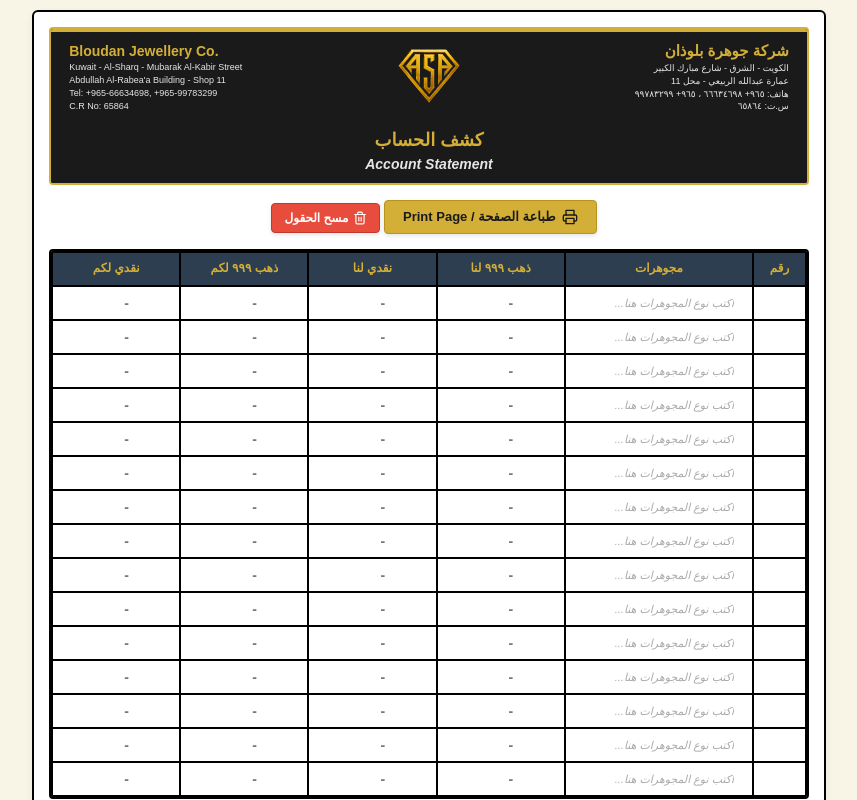
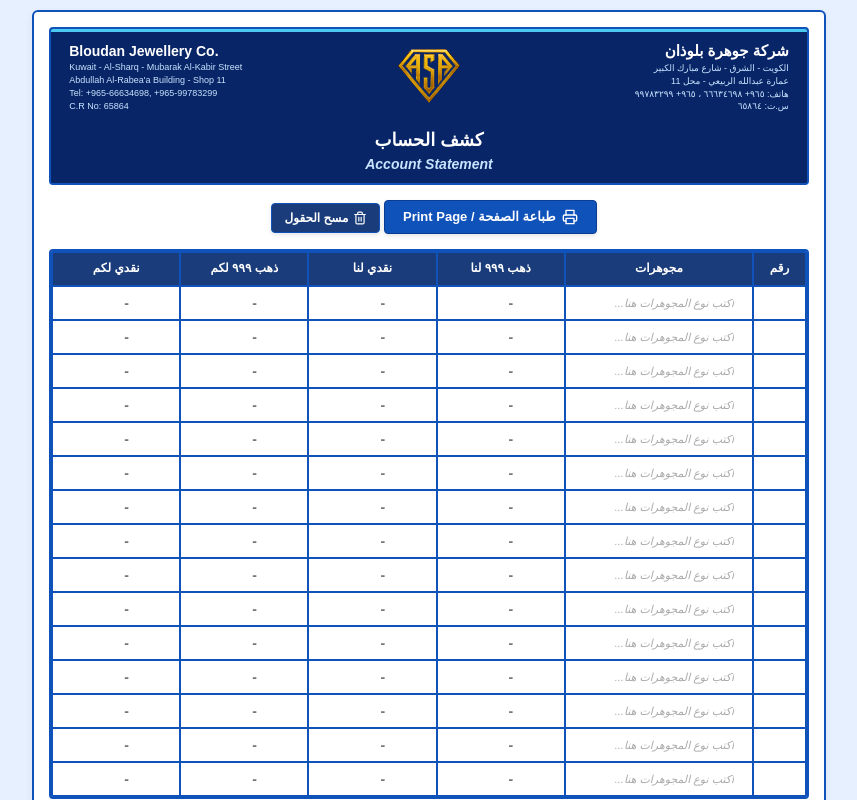
Before and after one commit to BLOUDANJEWELLERY/New, a plain HTML site: page ar.html in a window 1280 px wide. Shown: the top 800 px of the page, without its empty margins (211-1068 px from the left). Drawn offline with Linux system fonts and the light colour scheme.

Commit message:
Update ar.html

```diff
--- a/ar.html
+++ b/ar.html
@@ -20,7 +20,7 @@
         }
 
         body {
-            background-color: #f8f5e6;
+            background-color: #e6f0ff; /* Light sapphire blue background */
             color: #333;
             padding: 10px;
             font-size: 13px;
@@ -28,23 +28,23 @@
         }
 
         .container {
-            max-width: 210mm; /* A4 width */
-            min-height: 287mm; /* A4 height minus margins */
+            max-width: 210mm;
+            min-height: 287mm;
             margin: 0 auto;
             background-color: white;
             border-radius: 6px;
             box-shadow: 0 3px 8px rgba(0, 0, 0, 0.06);
             padding: 15px;
             position: relative;
-            border: 2px solid #000000;
+            border: 2px solid #0f52ba; /* Sapphire blue border */
         }
 
-        /* Main Header Container - Clean single block */
+        /* Main Header Container */
         .header-container {
             margin-bottom: 15px;
-            background-color: #1a1a1a;
+            background-color: #082567; /* Deep sapphire blue */
             border-radius: 4px;
-            border: 2px solid #d4af37;
+            border: 2px solid #0f52ba; /* Sapphire blue border */
             overflow: hidden;
             position: relative;
         }
@@ -56,7 +56,7 @@
             left: 0;
             right: 0;
             height: 3px;
-            background: #d4af37;
+            background: #4cc9f0; /* Light blue accent */
         }
 
         /* Top Row Header - English left, logo center, Arabic right */
@@ -65,7 +65,7 @@
             justify-content: space-between;
             align-items: center;
             padding: 10px 15px;
-            color: #d4af37;
+            color: #ffffff; /* White text */
             direction: ltr;
         }
 
@@ -89,6 +89,7 @@
         /* Increased Arabic company name font size */
         .company-info.arabic .company-name {
             font-size: 15px;
+            color: #ffffff; /* White text */
         }
 
         .company-logo {
@@ -106,18 +107,18 @@
             font-size: 14px;
             font-weight: bold;
             margin-bottom: 3px;
-            color: #d4af37;
+            color: #ffffff; /* White text */
             line-height: 1.2;
         }
 
         .company-details {
             font-size: 9px;
-            color: #e6e6e6;
+            color: #c9e4ff; /* Light blue text */
             line-height: 1.2;
         }
 
         .company-address, .company-phone, .company-cr {
-            color: #e6e6e6;
+            color: #c9e4ff; /* Light blue text */
             text-decoration: none;
             font-weight: normal;
             margin-top: 2px;
@@ -128,18 +129,18 @@
         .header-bottom {
             padding: 5px 15px 10px 15px;
             text-align: center;
-            background-color: #1a1a1a;
+            background-color: #082567; /* Deep sapphire blue */
         }
 
         .header-title {
             text-align: center;
-            color: #d4af37;
+            color: #ffffff; /* White text */
             direction: rtl;
         }
 
         .header-title h1 {
             font-size: 18px;
-            color: #d4af37;
+            color: #ffffff; /* White text */
             margin: 0;
             padding: 0;
             font-weight: bold;
@@ -148,7 +149,7 @@
 
         .header-title p {
             font-size: 14px;
-            color: #e6e6e6;
+            color: #c9e4ff; /* Light blue text */
             margin: 3px 0 0 0;
             padding: 0;
             font-weight: bold;
@@ -163,8 +164,8 @@
         }
 
         .print-btn {
-            background-color: #d4af37;
-            color: #1a1a1a;
+            background-color: #0f52ba; /* Sapphire blue */
+            color: #ffffff; /* White text */
             border: none;
             padding: 8px 18px;
             font-size: 13px;
@@ -176,11 +177,11 @@
             display: inline-flex;
             align-items: center;
             gap: 6px;
-            border: 1px solid #b8941f;
+            border: 1px solid #0a3d91; /* Darker sapphire border */
         }
 
         .print-btn:hover {
-            background-color: #e6c158;
+            background-color: #1a6bff; /* Lighter sapphire on hover */
             transform: translateY(-1px);
             box-shadow: 0 3px 6px rgba(0, 0, 0, 0.15);
         }
@@ -189,14 +190,14 @@
             transform: translateY(0);
         }
 
-        /* Table Container with consistent dark borders */
+        /* Table Container */
         .table-container {
             overflow-x: auto;
             margin-bottom: 15px;
-            border: 2px solid #000000;
+            border: 2px solid #0f52ba; /* Sapphire blue border */
             border-radius: 4px;
             padding: 0;
-            background-color: #fdfdf9;
+            background-color: #f8fbff; /* Very light blue background */
             direction: rtl;
         }
 
@@ -205,43 +206,43 @@
             border-collapse: collapse;
             font-size: 12px;
             table-layout: fixed;
-            border: 2px solid #000000;
+            border: 2px solid #0f52ba; /* Sapphire blue border */
         }
 
         th {
-            background-color: #2c3e50;
-            color: #d4af37;
+            background-color: #1a3c7a; /* Medium sapphire blue */
+            color: #ffffff; /* White text */
             padding: 8px 4px;
             text-align: center;
             font-weight: bold;
-            border: 2px solid #000000;
+            border: 2px solid #0f52ba; /* Sapphire blue border */
             font-size: 12px;
         }
 
         td {
             padding: 6px 4px;
-            border: 2px solid #000000;
+            border: 2px solid #0f52ba; /* Sapphire blue border */
             text-align: center;
             height: 34px;
             position: relative;
-            background-color: #fff;
+            background-color: #ffffff; /* White background */
         }
 
         /* Remove alternating row colors - all rows same */
         tbody tr:nth-child(even) {
-            background-color: #fff;
+            background-color: #ffffff;
         }
 
         tbody tr:hover {
-            background-color: #f5f1e1;
+            background-color: #e6f0ff; /* Light sapphire on hover */
         }
 
         /* Editable cell */
         .editable-cell {
-            background-color: #fff;
+            background-color: #ffffff;
             text-align: right;
             padding-right: 10px;
-            border-right: 2px solid #000000;
+            border-right: 2px solid #0f52ba; /* Sapphire blue border */
         }
 
         .editable-cell input {
@@ -259,8 +260,8 @@
         }
 
         .editable-cell input:focus {
-            background-color: #fffde7;
-            border-bottom: 2px solid #d4af37;
+            background-color: #f0f8ff; /* Very light blue on focus */
+            border-bottom: 2px solid #0f52ba; /* Sapphire blue focus border */
         }
 
         .editable-cell input::placeholder {
@@ -271,21 +272,21 @@
 
         /* Updated Column widths */
         .col-1 { width: 7%; }   /* رقم */
-        .col-2 { width: 25%; }  /* مجوهرات (decreased from 31%) */
-        .col-3 { width: 17%; }  /* ذهب ٩٩٩ لنا (increased from 15.5%) */
-        .col-4 { width: 17%; }  /* نقدي لنا (increased from 15.5%) */
-        .col-5 { width: 17%; }  /* ذهب ٩٩٩ لكم (increased from 15.5%) */
-        .col-6 { width: 17%; }  /* نقدي لكم (increased from 15.5%) */
+        .col-2 { width: 25%; }  /* مجوهرات */
+        .col-3 { width: 17%; }  /* ذهب ٩٩٩ لنا */
+        .col-4 { width: 17%; }  /* نقدي لنا */
+        .col-5 { width: 17%; }  /* ذهب ٩٩٩ لكم */
+        .col-6 { width: 17%; }  /* نقدي لكم */
 
         /* Number column styling */
         .number-cell {
             color: #666;
             font-weight: bold;
             font-size: 11px;
-            border-left: 2px solid #000000;
+            border-left: 2px solid #0f52ba; /* Sapphire blue border */
         }
 
-        /* Darker dash placeholder styling for gold and cash columns */
+        /* Dash placeholder styling */
         .dash-placeholder {
             position: relative;
             color: #777;
@@ -305,7 +306,7 @@
 
         /* Clear button */
         .clear-btn {
-            background-color: #e74c3c;
+            background-color: #1a3c7a; /* Medium sapphire blue */
             color: white;
             border: none;
             padding: 7px 12px;
@@ -319,11 +320,11 @@
             display: inline-flex;
             align-items: center;
             gap: 5px;
-            border: 1px solid #c0392b;
+            border: 1px solid #0f52ba; /* Sapphire blue border */
         }
 
         .clear-btn:hover {
-            background-color: #ff5c4c;
+            background-color: #0f52ba; /* Lighter sapphire on hover */
             transform: translateY(-1px);
             box-shadow: 0 3px 6px rgba(0, 0, 0, 0.15);
         }
@@ -348,7 +349,7 @@
                 padding: 3mm;
                 margin: 0;
                 border-radius: 0;
-                border: 2px solid #000000;
+                border: 2px solid #0f52ba; /* Sapphire blue border */
             }
 
             .print-section, .clear-btn {
@@ -356,31 +357,31 @@
             }
 
             .header-container {
-                background-color: #1a1a1a !important;
-                color: #d4af37 !important;
+                background-color: #082567 !important; /* Deep sapphire blue */
+                color: #ffffff !important;
                 -webkit-print-color-adjust: exact;
                 print-color-adjust: exact;
-                border: 2px solid #d4af37;
+                border: 2px solid #0f52ba; /* Sapphire blue border */
                 direction: ltr;
             }
 
             .header-title h1 {
-                color: #d4af37 !important;
+                color: #ffffff !important;
                 font-size: 16px !important;
             }
 
             .header-title p {
-                color: #e6e6e6 !important;
+                color: #c9e4ff !important; /* Light blue text */
                 font-size: 13px !important;
             }
 
             .company-name, .company-details, .company-phone, .company-address, .company-cr {
-                color: #e6e6e6 !important;
+                color: #c9e4ff !important; /* Light blue text */
                 text-decoration: none !important;
             }
 
             .company-name {
-                color: #d4af37 !important;
+                color: #ffffff !important;
                 font-size: 13px !important;
             }
 
@@ -393,26 +394,26 @@
             }
 
             .table-container {
-                border: 2px solid #000000 !important;
+                border: 2px solid #0f52ba !important; /* Sapphire blue border */
             }
 
             table {
                 font-size: 11px;
-                border: 2px solid #000000 !important;
+                border: 2px solid #0f52ba !important; /* Sapphire blue border */
             }
 
             th, td {
                 padding: 5px 3px;
-                border: 2px solid #000000 !important;
+                border: 2px solid #0f52ba !important; /* Sapphire blue borders */
             }
 
             th {
-                background-color: #2c3e50 !important;
-                color: #d4af37 !important;
+                background-color: #1a3c7a !important; /* Medium sapphire blue */
+                color: #ffffff !important;
                 -webkit-print-color-adjust: exact;
                 print-color-adjust: exact;
                 font-size: 11px !important;
-                border: 2px solid #000000 !important;
+                border: 2px solid #0f52ba !important; /* Sapphire blue border */
             }
 
             td {
@@ -444,11 +445,11 @@
             .number-cell {
                 color: #666 !important;
                 font-weight: normal !important;
-                border-left: 2px solid #000000 !important;
+                border-left: 2px solid #0f52ba !important; /* Sapphire blue border */
             }
 
             .editable-cell {
-                border-right: 2px solid #000000 !important;
+                border-right: 2px solid #0f52ba !important; /* Sapphire blue border */
             }
         }
 
@@ -634,7 +635,7 @@
     </div>
 
     <script>
-        // Generate 15 rows for the table (increased from 10)
+        // Generate 15 rows for the table
         const tableBody = document.getElementById('table-body');
 
         for (let i = 1; i <= 15; i++) {
@@ -785,7 +786,7 @@
                 // Show confirmation message
                 const confirmation = document.createElement('div');
                 confirmation.textContent = '✓ تم المسح بنجاح';
-                confirmation.style.cssText = 'position: fixed; top: 15px; right: 15px; background: #27ae60; color: white; padding: 8px 12px; border-radius: 4px; z-index: 1000; font-weight: bold; box-shadow: 0 2px 5px rgba(0,0,0,0.1); font-size: 12px;';
+                confirmation.style.cssText = 'position: fixed; top: 15px; right: 15px; background: #0f52ba; color: white; padding: 8px 12px; border-radius: 4px; z-index: 1000; font-weight: bold; box-shadow: 0 2px 5px rgba(0,0,0,0.1); font-size: 12px;';
                 document.body.appendChild(confirmation);
 
                 setTimeout(() => {
```
